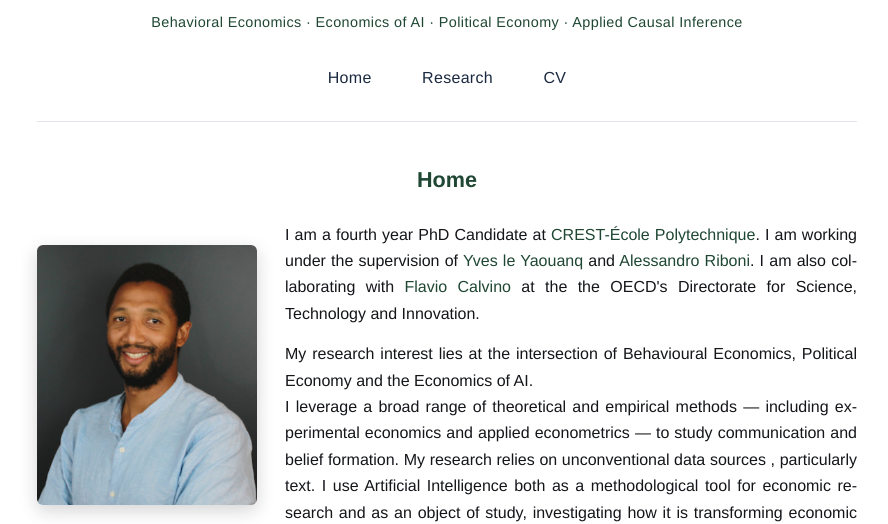
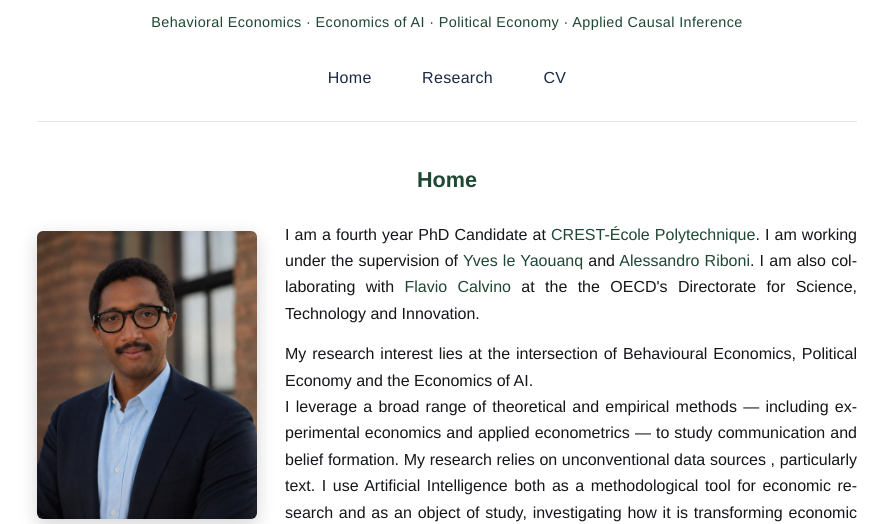
Before and after one commit to vinceorchard/personal_webpage, a plain HTML site: page index.html in a window 1280 px wide. Shown: the part 143-667 px from the top of the page, without its empty margins (193-1081 px from the left). Drawn offline with Linux system fonts and the light colour scheme.

Commit message:
update photo

```diff
--- a/index.html
+++ b/index.html
@@ -30,7 +30,7 @@
 
         <div class="profile">
             <div class="profile__photo">
-                <img src="media/VERGER_Vincent_picture_resized.jpg" alt="Vincent Verger" />
+                <img src="media/VERGER_Vincent_picture_resized.jpeg" alt="Vincent Verger" />
                 <div class="social">
                     <a href="https://www.linkedin.com/in/vincent-verger/" target="_blank" rel="noopener" aria-label="LinkedIn">
                         <svg viewBox="0 0 24 24" width="22" height="22" role="img" aria-hidden="true">
```
Also changed, not shown: media/VERGER_Vincent_picture.jpg (deleted), media/VERGER_Vincent_picture_resized.jpeg (added), media/VERGER_Vincent_picture_resized.jpg (deleted).
